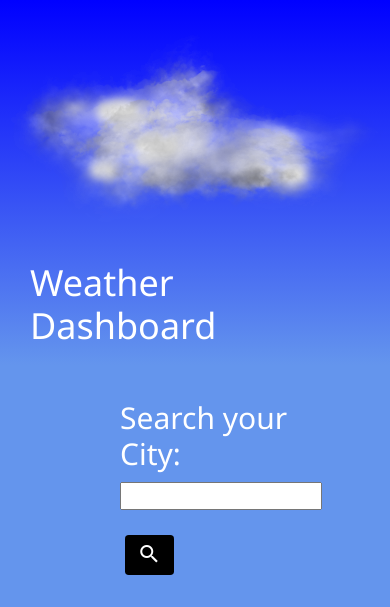
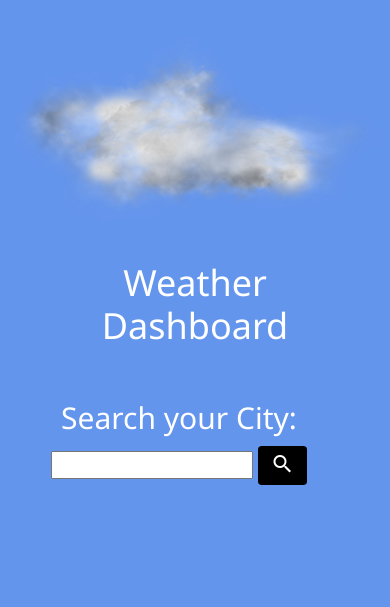
Before and after one commit to mchisem/Homework-Six, a plain HTML site: page index.html in a window 390 px wide. Drawn offline with nearby package versions, Linux system fonts and the light colour scheme.

Commit message:
changed styling

```diff
--- a/style.css
+++ b/style.css
@@ -7,6 +7,7 @@
     font-family: Helvetica;
     margin: 0;
     background-color: cornflowerblue !important;
+    /* background-image: linear-gradient(blue, cornflowerblue) !important; */
   }
 
 
@@ -18,7 +19,22 @@
 .navbar.navbar-light.bg-light {
     justify-content: center !important;
     margin-bottom: 5px;
-    background-image: linear-gradient(blue, cornflowerblue);
+    /* background-image: linear-gradient(blue, cornflowerblue); */
+    border: none;
+    background-color: transparent !important;
+}
+
+@media only screen and (max-width: 600px) {
+  .navbar.navbar-light.bg-light,
+  h1,
+  h2,
+  #title {
+    justify-content: center;
+    align-items: center;
+    text-align: center;
+    border: none;
+    background-color: transparent;
+  }
 }
 
 h1,
@@ -48,10 +64,24 @@ h2 {
       padding: 20px;
   }
 
+  @media only screen and (max-width: 600px) {
+    #search,
+    #location {
+      margin-left: 8%;
+      margin-right: 0;
+    }
+  }
+
   .city {
     margin-bottom: 25px;
   }
 
+  @media only screen and (max-width: 600px) {
+   .city-name {
+      margin-left: -8%;
+      margin-right: 0;
+    }
+  }
 .row {
     margin: 10px;
 }
@@ -66,5 +96,4 @@ h2 {
     color: white !important;
     margin-left: 5px !important;
     font-size: 5px !important;
-
 }
```
